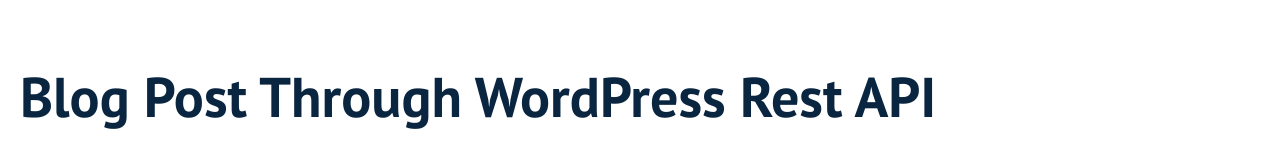
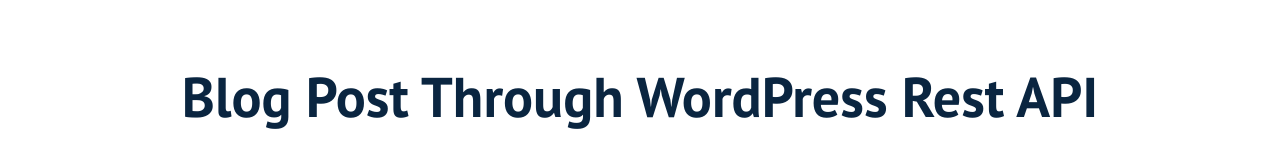
Before and after one commit to Abdullah1856/WordPress-API, a plain HTML site: page index.html in a window 1280 px wide. Drawn offline with Linux system fonts and the light colour scheme; no server answers.

Commit message:
Update style.css

```diff
--- a/style.css
+++ b/style.css
@@ -4,11 +4,13 @@ body {
     padding: 0 20px;
   }
 
-  h1 {
+h1 {
     font-family: 'PT Sans', sans-serif;
     font-size: 56px;
+    text-align: center;
+    padding-bottom: 25px;
     color: #0a2540;
-  }
+}
 
   h2 {
     font-family: 'PT Sans', sans-serif;
```
